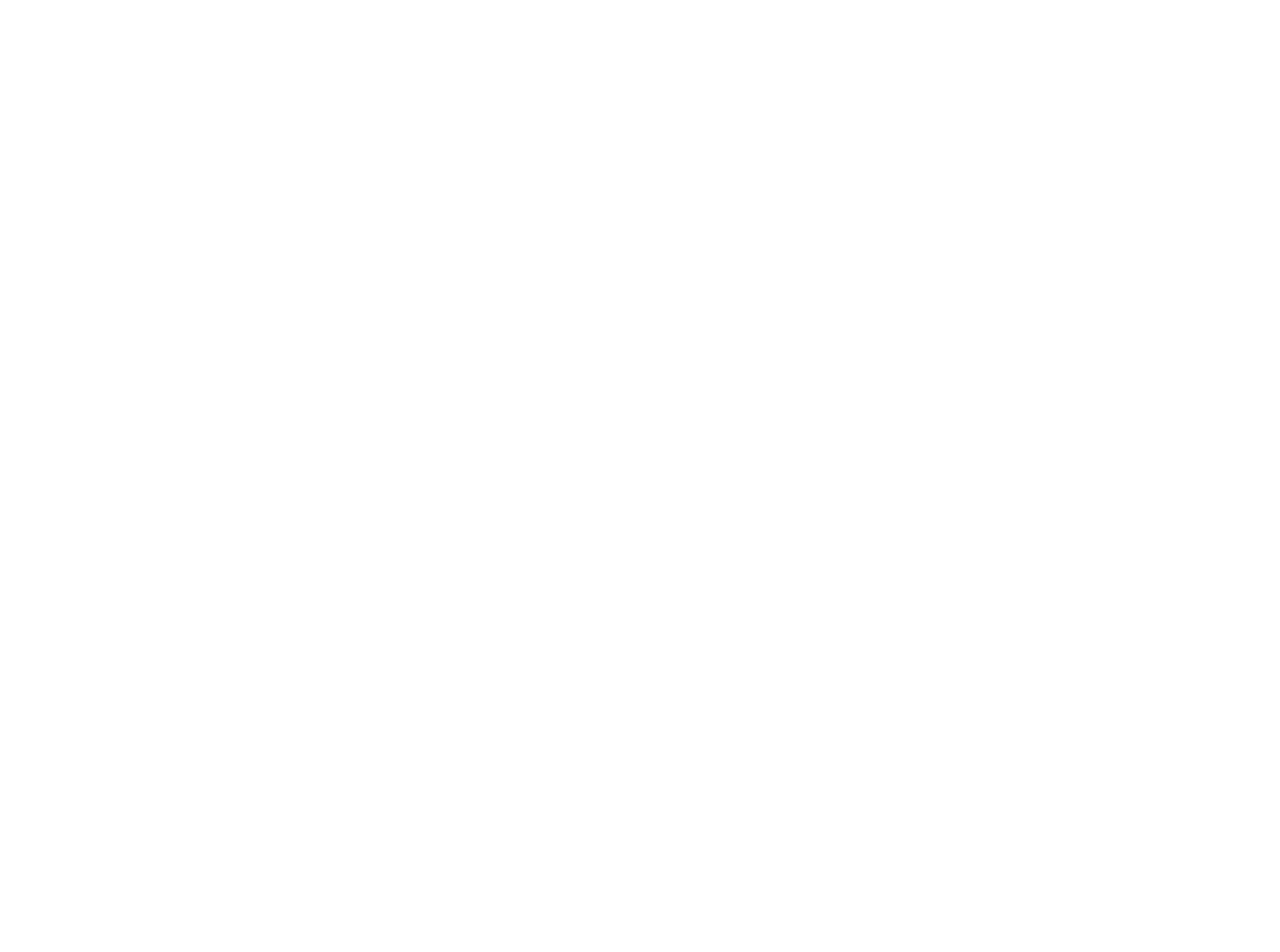
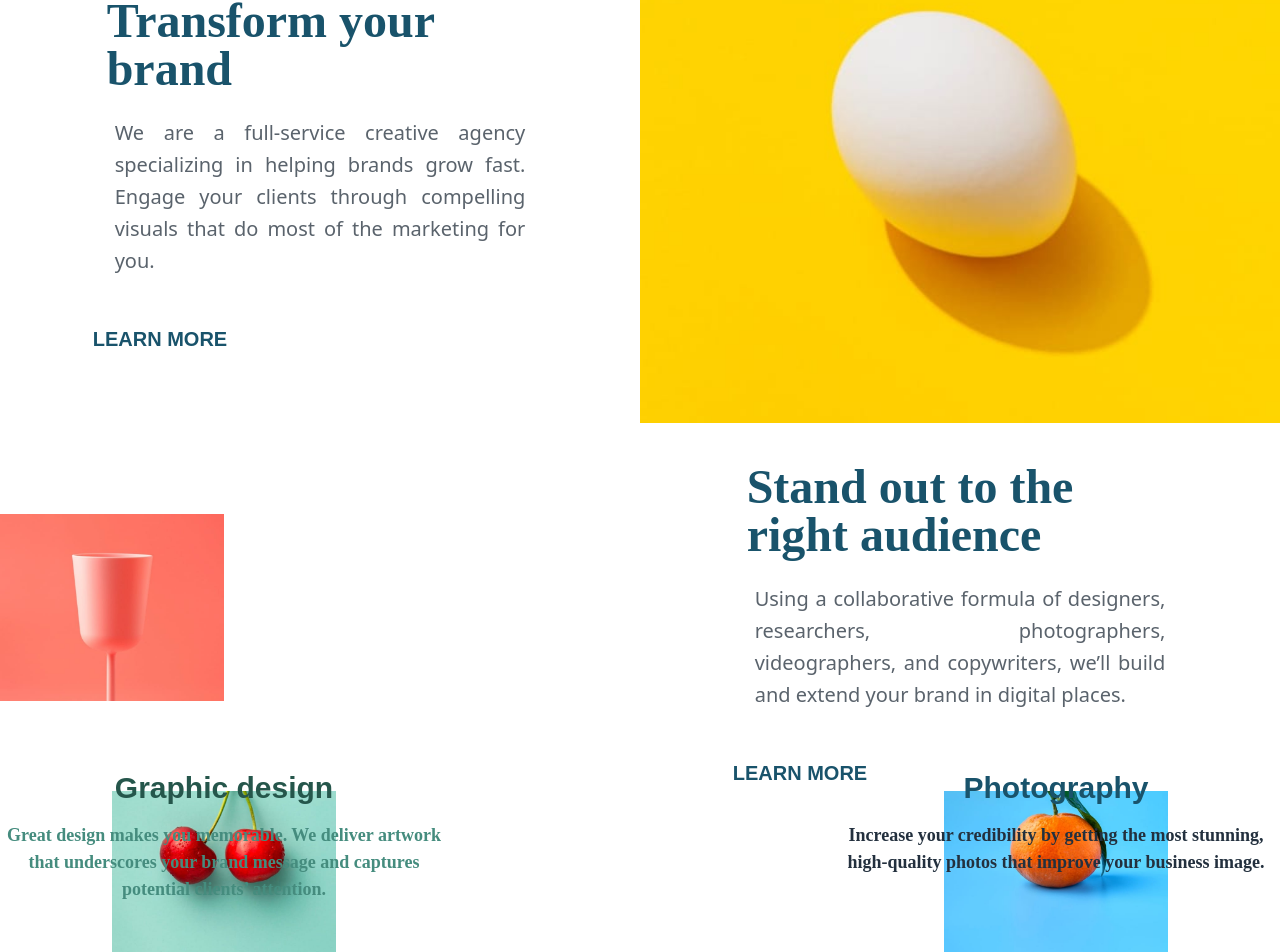
Before and after one commit to Edmiro-Cacoma/sunnyside, a React (Create React App) app: page / in a window 1280 px wide. Shown: the part 870-1822 px from the top of the page. Before the commit the page ends 800 px from the top, so only its background shows below. Built offline with nearby package versions, Linux system fonts and the light colour scheme.

Commit message:
showcases finished

```diff
--- a/src/Components/Header/Header.jsx
+++ b/src/Components/Header/Header.jsx
@@ -6,9 +6,9 @@ import { motion } from "framer-motion";
 
 const Header = () => {
   return (
-    <header className="bg-defaultBackground md:bg-mediumBackground lg:bg-largeBackground bg-cover bg-bottom h-screen absolute top-0 left-0 right-0 text-white">
-      <div className=" relative container mt-10 mx-auto  px-5 md:px-7 flex  justify-between">
-        <div>
+    <header className="bg-defaultBackground md:bg-mediumBackground lg:bg-largeBackground bg-cover bg-bottom h-screen relative -top-10 left-0 right-0  text-white">
+      <div className=" relative container top-20 mx-auto px-5 md:px-7 flex  justify-between">
+        <div className="">
           <img src={logo} alt="" aria-label="logo" />
         </div>
         <div>
@@ -21,7 +21,7 @@ const Header = () => {
           </h1>
         </div>
 
-        <div className="absolute top-56 left-1/2 cursor-pointer">
+        <div className="absolute top-60 md:top-48 left-1/2 cursor-pointer">
           <motion.img
             animate={{ y: [-10, 10] }}
             transition={{
--- a/src/Components/Showcases/showcase.jsx
+++ b/src/Components/Showcases/showcase.jsx
@@ -1,15 +1,175 @@
-
-
-
-
 import React from "react";
+import { motion } from "framer-motion";
+import imageTransform from "../../images/desktop/image-transform.jpg";
+import imageTransformMobile from "../../images/mobile/image-transform.jpg";
+import imageStandOut from "../../images/desktop/image-stand-out.jpg";
+import imageStandOutMobile from "../../images/mobile/image-stand-out.jpg";
+import imageGraphicDesign from "../../images/desktop/image-graphic-design.jpg";
+import imageGraphicDesignMobile from "../../images/mobile/image-graphic-design.jpg";
+import imageOrange from "../../images/desktop/image-photography.jpg";
+import imageOrangeMobile from "../../images/mobile/image-photography.jpg";
 
 const Showcase = () => {
-    return (<>
-        <section>
-            <div>
+  return (
+    <>
+      <section className="relative -mt-10">
+        <div className="flex flex-col items-center justify-between md:flex-row md:justify-between ">
+          <div className="flex flex-col items-center justify-center mx-auto w-full md:w-1/3">
+            <motion.h2 className="text-dark-blue text-center text-6xl md:text-5xl w-full  mt-10  md:text-left  font-fontFraunces font-[700] mb-4">
+              Transform your brand
+            </motion.h2>
 
+            <motion.p
+              initial={{ opacity: 0, x: -20 }}
+              animate={{ opacity: 1, x: 0 }}
+              transition={{ duration: 0.5 }}
+              className="text-very-dark-grayish-blue p-2 text-defaultFontSize leading-1/2 text-center md:text-xl md:leading-8 md:text-justify mb-10"
+            >
+              We are a full-service creative agency specializing in helping
+              brands grow fast. Engage your clients through compelling visuals
+              that do most of the marketing for you.
+            </motion.p>
+
+            <motion.a
+              href="/"
+              initial={{ opacity: 0 }}
+              animate={{ opacity: 1 }}
+              transition={{ duration: 0.5 }}
+              className="pb-1  uppercase text-dark-blue font-fontBarlow font-[600] text-xl text-center relative -left-40"
+            >
+              Learn more
+            </motion.a>
+          </div>
+
+          <div className="-order-2 md:order-2 md:w-1/2">
+            <motion.img
+              initial={{ opacity: 0, x: -20 }}
+              animate={{ opacity: 1, x: 0 }}
+              transition={{ duration: 0.5 }}
+              src={imageTransform}
+              alt=""
+              className="hidden md:block max-w-full h-auto"
+            />
+            <motion.img
+              initial={{ opacity: 0, x: -20 }}
+              animate={{ opacity: 1, x: 0 }}
+              transition={{ duration: 0.5 }}
+              src={imageTransformMobile}
+              alt=""
+              className="md:hidden max-w-full h-auto"
+            />
+          </div>
+        </div>
+        <div className="flex flex-col items-center justify-between md:flex-row md:justify-between">
+          <div className="flex flex-col items-center justify-center mx-auto w-full md:w-1/3 order-2">
+            <motion.h2 className="text-dark-blue text-center text-6xl md:text-5xl w-full  mt-10  md:text-left  font-fontFraunces font-[700] mb-4">
+              Stand out to the right audience
+            </motion.h2>
+
+            <motion.p
+              initial={{ opacity: 0, x: -20 }}
+              animate={{ opacity: 1, x: 0 }}
+              transition={{ duration: 0.5 }}
+              className="text-very-dark-grayish-blue p-2 text-defaultFontSize leading-1/2 text-center md:text-xl md:leading-8 md:text-justify mb-10"
+            >
+              Using a collaborative formula of designers, researchers,
+              photographers, videographers, and copywriters, we’ll build and
+              extend your brand in digital places.
+            </motion.p>
+
+            <motion.a
+              initial={{ opacity: 0 }}
+              animate={{ opacity: 1 }}
+              transition={{ duration: 0.5 }}
+              href="/"
+              className="pb-1  uppercase text-dark-blue font-fontBarlow font-[600] text-xl text-center relative -left-40"
+            >
+              Learn more
+            </motion.a>
+          </div>
+
+          <div className="md:w-1/2">
+            <motion.img
+              initial={{ opacity: 0, x: -20 }}
+              animate={{ opacity: 1, x: 0 }}
+              transition={{ duration: 0.5 }}
+              src={imageStandOut}
+              alt=""
+              className="hidden md:block md:max-w-56 h-auto"
+            />
+            <motion.img
+              initial={{ opacity: 0, x: -20 }}
+              animate={{ opacity: 1, x: 0 }}
+              transition={{ duration: 0.5 }}
+              src={imageStandOutMobile}
+              alt=""
+              className="md:hidden max-w-full h-auto"
+            />
+          </div>
+        </div>
+
+        <div className="flex flex-col md:flex-row md:justify-between mb-0">
+          <div className="flex flex-col items-center -mb-36 -mr-1">
+            <motion.img
+              initial={{ opacity: 0, x: -20 }}
+              animate={{ opacity: 1, x: 0 }}
+              transition={{ duration: 0.5 }}
+              src={imageGraphicDesign}
+              alt=""
+              className="hidden md:block max-w-56  h-auto"
+            />
+            <motion.img
+              initial={{ opacity: 0, x: -20 }}
+              animate={{ opacity: 1, x: 0 }}
+              transition={{ duration: 0.5 }}
+              src={imageGraphicDesignMobile}
+              alt=""
+              className="md:hidden max-w-full h-auto"
+            />
+
+            <div className="relative -top-52 flex flex-col items-center max-w-md ">
+              <h3 className="text-dark-desaturated-cyan font-fontBarlow font-[700] text-3xl mb-4">
+                Graphic design
+              </h3>
+              <p className="text-center text-dark-moderate-cyan  font-fontFraunces font-[600] text-defaultFontSize">
+                Great design makes you memorable. We deliver artwork that
+                underscores your brand message and captures potential clients’
+                attention.
+              </p>
             </div>
-        </section></>)
+          </div>
+
+          <div className="flex flex-col items-center">
+            <motion.img
+              initial={{ opacity: 0, x: -20 }}
+              animate={{ opacity: 1, x: 0 }}
+              transition={{ duration: 0.5 }}
+              src={imageOrange}
+              alt=""
+              className="hidden md:block max-w-56 h-auto "
+            />
+            <motion.img
+              initial={{ opacity: 0, x: -20 }}
+              animate={{ opacity: 1, x: 0 }}
+              transition={{ duration: 0.5 }}
+              src={imageOrangeMobile}
+              alt=""
+              className="md:hidden max-w-full h-auto"
+            />
+
+            <div className="relative -top-52 flex flex-col items-center max-w-md ">
+              <h3 className="text-dark-blue font-fontBarlow font-[700] text-3xl mb-4">
+                Photography
+              </h3>
+              <p className=" text-center font-fontFraunces font-[600] text-very-dark-desaturated-blue text-defaultFontSize">
+                Increase your credibility by getting the most stunning,
+                high-quality photos that improve your business image.
+              </p>
+            </div>
+          </div>
+        </div>
+      </section>
+    </>
+  );
 };
 export default Showcase;
--- a/tailwind.config.js
+++ b/tailwind.config.js
@@ -23,7 +23,10 @@ module.exports = {
         fontBarlow: ['"Barlow"', "sans-serif"],
         fontFraunces: ['"Fraunces"', "serif"],
       },
+      fontSize: {
+        defaultFontSize: "1.125rem",
 
+      },
       backgroundImage: {
         defaultBackground: "url('/src/images/mobile/image-header.jpg')",
         mediumBackground: "url('/src/images/desktop/image-header.jpg')",
```
Also changed, not shown: src/index.css (line endings or trailing spaces).
